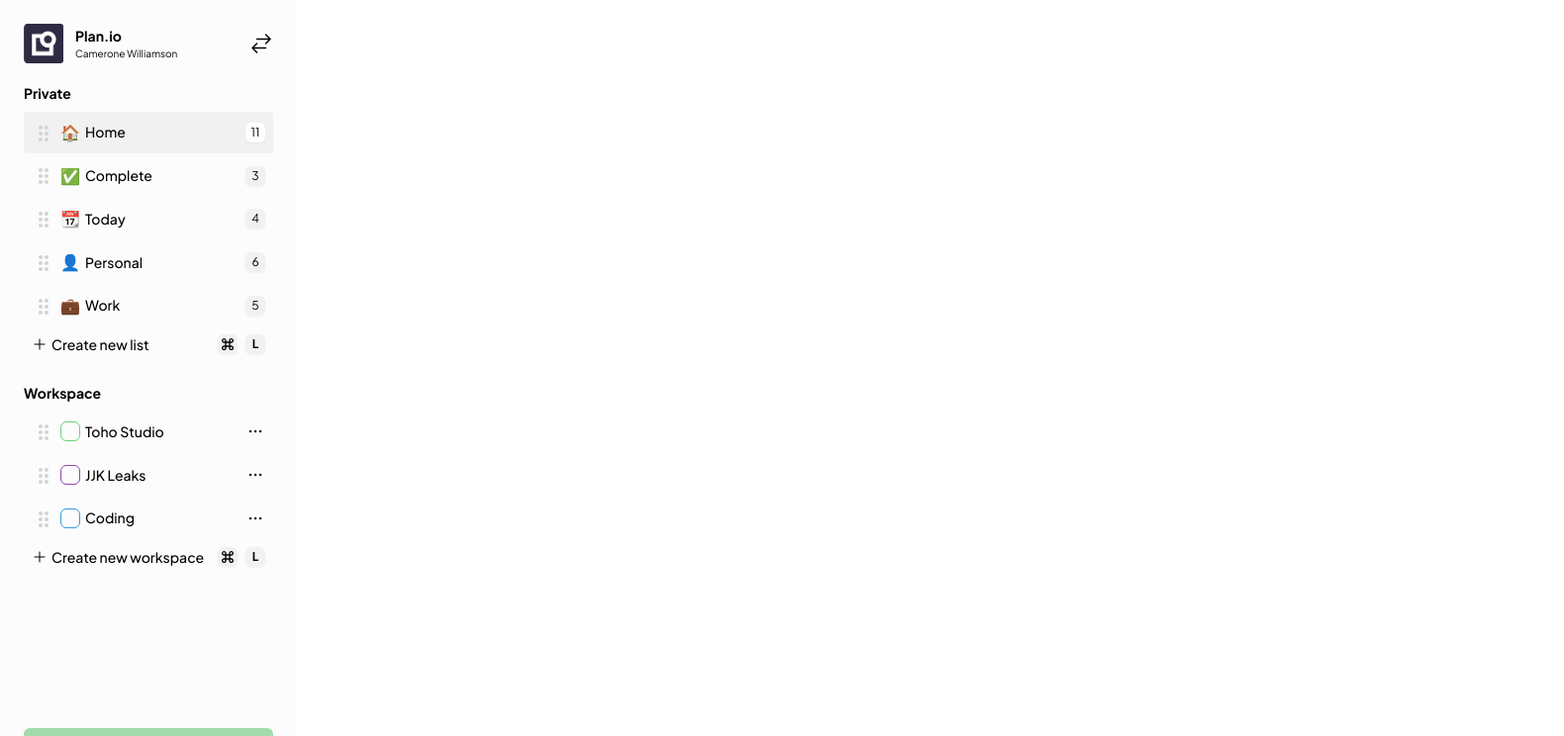
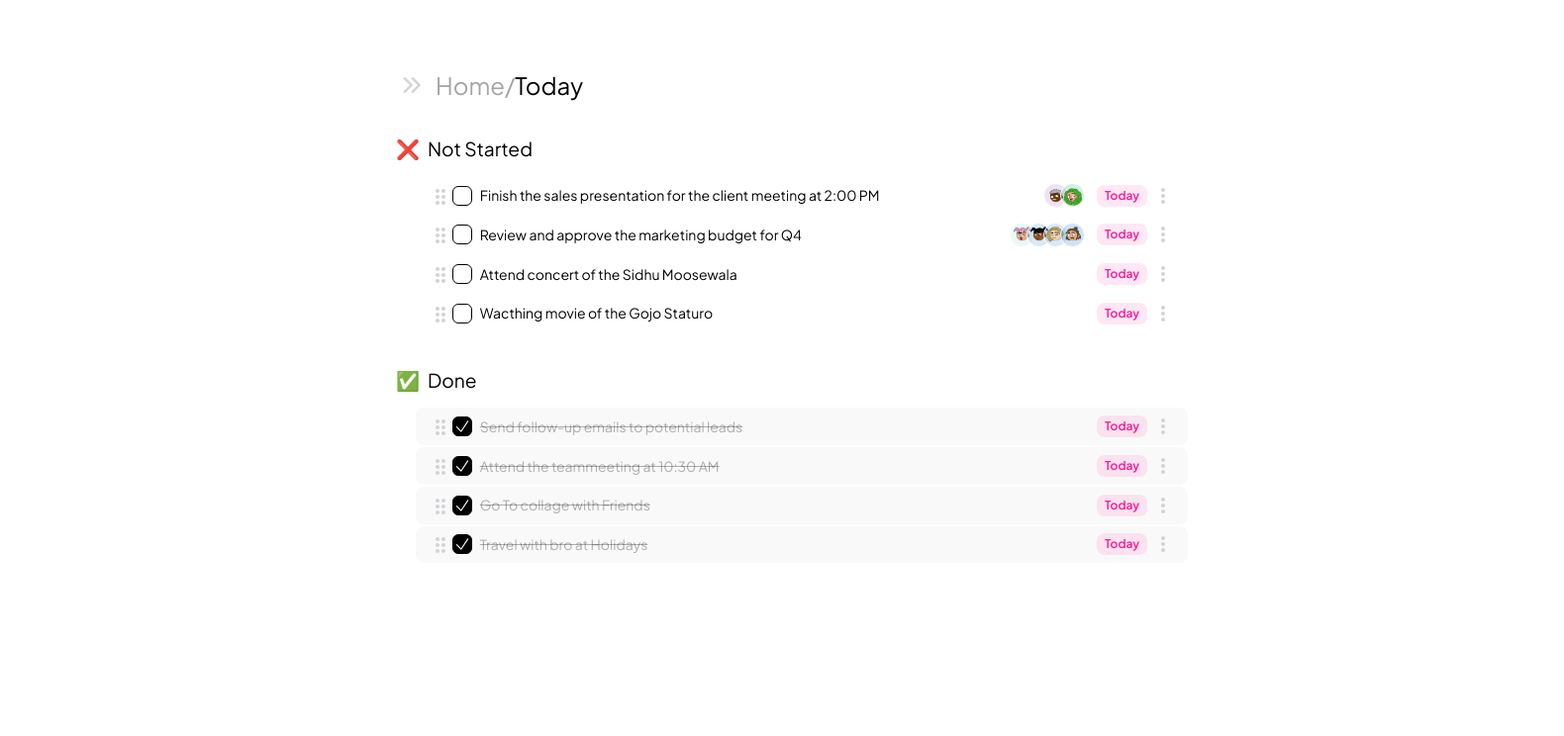
Before and after one commit to nukucode/task, a Next.js app: page /task/some in a window 1280 px wide. Shown: the top 744 px of the page at 99% size, 1580 px wide, since content can reach past the window. Built offline with nearby package versions, Linux system fonts and the light colour scheme.

Commit message:
🎨 improve structure

```diff
--- a/src/app/layout.js
+++ b/src/app/layout.js
@@ -1,6 +1,7 @@
 import "./globals.css";
 import { Plus_Jakarta_Sans } from "@next/font/google";
 import { Providers } from "./Providers";
+import { AppLayout } from "@/components/AppLayout";
 
 export const metadata = {
   title: "Plan.io",
@@ -42,7 +43,9 @@ export default function RootLayout({ children }) {
   return (
     <Providers>
       <html lang="en" className={`${PlusJakartaSans.variable} font-sans`}>
-        <body>{children}</body>
+        <body>
+          <AppLayout>{children}</AppLayout>
+        </body>
       </html>
     </Providers>
   );
--- a/src/app/page.js
+++ b/src/app/page.js
@@ -1,17 +1,9 @@
 import { Home } from "@/components/Home";
 import { Sidebar } from "@/components/Sidebar";
 import { Modal } from "@/components/Modal";
-import { Welcome } from "@/components/Welcome";
 
-function page({ searchParams }) {
-
-  return (
-    <div className="flex bg-white">
-      <Sidebar />
-      <Home />
-       <Modal />
-    </div>
-  );
+function page() {
+  return <Home />;
 }
 
 export default page;
--- a/src/app/task/[slug]/page.jsx
+++ b/src/app/task/[slug]/page.jsx
@@ -1,25 +1,70 @@
 "use client";
 
 import { Header } from "@/components/Header";
-import { Sidebar } from "@/components/Sidebar";
 import { ChevronDoubleRightIcon } from "@heroicons/react/20/solid";
 import React from "react";
+import { tasksData as tasks } from "../../../../data/data";
+import { useRouter } from "next/navigation";
+import { Task } from "@/components/Task";
 import { useSelector } from "react-redux";
 
 function page() {
   // eslint-disable-next-line react-hooks/rules-of-hooks
+  const router = useRouter();
+  // eslint-disable-next-line react-hooks/rules-of-hooks
   const { menu } = useSelector((state) => state.button);
+
+  const TaskContainer = ({ icon, title, type }) => {
+    return (
+      <div>
+        <h3 className="font-plusSans text-[1.2rem]">
+          <span className="mr-2">{icon}</span>
+          {title}
+        </h3>
+        <div className={`py-3 md:pl-5 transition-all duration-200 ease-in-out`}>
+          {React.Children.toArray(
+            tasks
+              .filter((task, i) => task.status === type)
+              .map((task, i) => (
+                <Task
+                  id={task.id}
+                  task={task.title}
+                  status={task.status}
+                  assign={task.assign}
+                />
+              ))
+          )}
+        </div>
+      </div>
+    );
+  };
   return (
-
-      <div
-        className={`overflow-auto z-[1] w-full p-5 lg:pr-[5rem] transition-padding duration-200 ease-in-out ${
-          menu ? "lg:ml-[300px]" : "ml-0"
-        }`}
-      >
-        <Header />
-        <Sidebar />
+    <main
+      className={`relative overflow-auto z-[1] w-full py-5 px-5 lg:pr-[5rem] transition-padding duration-200 ease-in-out ${
+        menu ? "lg:ml-[300px]" : "ml-0"
+      }`}
+    >
+      <Header />
+      <div className={`lg:pl-[5rem] pt-[3rem]`}>
+        {/* Top Header */}
+        <div className="flex items-center space-x-2">
+          <button onClick={() => router.back()}>
+            <ChevronDoubleRightIcon className="h-8 text-icon cursor-pointer hover:text-black transition-colors duration-200 ease-in-out" />
+          </button>
+          <h3 className="font-plusSans text-[1.5rem] cursor-pointer">
+            <span className="text-grayText hover:text-black transition-all duration-200 ease-in-out ">
+              Home/
+            </span>
+            Today
+          </h3>
+        </div>
+        {/* Tasks */}
+        <div className="mt-[2rem] space-y-5">
+          <TaskContainer icon="❌" title={"Not Started"} type="not-started" />
+          <TaskContainer icon="✅" title={"Done"} type="done" />
+        </div>
       </div>
-
+    </main>
   );
 }
 
--- /dev/null
+++ b/src/components/AppLayout.jsx
@@ -0,0 +1,28 @@
+"use client";
+
+import React from "react";
+import { Sidebar } from "./Sidebar";
+import { TaskEditor } from "./TaskEditor";
+import { CreateTask } from "./CreateTask";
+import { Modal } from "./Modal";
+
+function AppLayout({ children }) {
+  const auth = true;
+  return (
+    <div className="flex bg-white">
+      {!auth ? (
+        <>
+          <Sidebar />
+          {children}
+          <TaskEditor />
+          <CreateTask />
+          <Modal />
+        </>
+      ) : (
+        <>{children}</>
+      )}
+    </div>
+  );
+}
+
+export { AppLayout };
--- a/src/components/CreateTask.jsx
+++ b/src/components/CreateTask.jsx
@@ -1,3 +1,5 @@
+"use client";
+
 import {
   ChevronDownIcon,
   MagnifyingGlassIcon
--- a/src/components/Header.jsx
+++ b/src/components/Header.jsx
@@ -1,3 +1,4 @@
+"use client"
 import { Squares2X2Icon, Bars3Icon } from "@heroicons/react/24/outline";
 import { useDispatch } from "react-redux";
 import { useSelector } from "react-redux";
--- a/src/components/Home.jsx
+++ b/src/components/Home.jsx
@@ -9,9 +9,7 @@ import { data } from "../../data/data";
 import { DragDropContext, Droppable, Draggable } from "@hello-pangea/dnd";
 import { useState } from "react";
 import { useSelector } from "react-redux";
-import { TaskEditor } from "./TaskEditor";
 import { selectButton } from "@/features/buttonSlice";
-import { CreateTask } from "./CreateTask";
 
 function Home() {
   const [containers, setContainers] = useState(data);
@@ -84,8 +82,7 @@ function Home() {
           )}
         </Droppable>
       </DragDropContext>
-      <CreateTask />
-      <TaskEditor />
+
     </main>
   );
 }
--- a/src/components/Task.jsx
+++ b/src/components/Task.jsx
@@ -6,31 +6,24 @@ import Image from "next/image";
 import { useDispatch } from "react-redux";
 import { useSelector } from "react-redux";
 import { selectButton, toggleTaskEditor } from "@/features/buttonSlice";
+import { colors } from "../../data/data";
 
-function Task({ task, isCompleted, date, assign }) {
-  const [isDone, setIsDone] = useState(isCompleted);
-
+function Task({ task, status, date, assign }) {
+  const [isDone, setIsDone] = useState(status === "done");
   const dispatch = useDispatch();
   const { taskEditor } = useSelector(selectButton);
 
-  let randomColors = [
-    "#E01F16",
-    "#E09216",
-    "#00958A",
-    "#8391a1",
-    "#4B68B8",
-    "#B8994B"
-  ];
-
   // choose a randomColor function
   const randomColor = () => {
-    return randomColors[Math.floor(Math.random() * randomColors.length)];
+    return colors[Math.floor(Math.random() * colors.length)];
   };
+
+  console.log('✊', status)
 
   return (
     <div
       className={`flex justify-between items-center py-[6px] px-[0.8rem] transition-all duration-200 ease-in-out hover:bg-active rounded-lg ${
-        isCompleted && "bg-[#f9f9f9]"
+        status == "done" && "bg-[#f9f9f9]"
       } my-[2px]`}
     >
       <div className="flex items-center">
@@ -51,7 +44,7 @@ function Task({ task, isCompleted, date, assign }) {
         </button>
         <p
           className={`font-plusSans pl-2 text-[14px] ${
-            isCompleted && "line-through text-[#000000]/30"
+            status == "done" && "line-through text-[#000000]/30"
           }`}
         >
           {task}
--- a/src/components/TaskContainer.jsx
+++ b/src/components/TaskContainer.jsx
@@ -52,7 +52,7 @@ function TaskContainer({ title, taskCount, icon, tasks }) {
             tasks.map((task, i) => (
               <Task
                 task={task.title}
-                isCompleted={task.isCompleted}
+                status={task.status}
                 assign={task.assign}
               />
             ))
--- a/src/components/TaskEditor.jsx
+++ b/src/components/TaskEditor.jsx
@@ -1,3 +1,5 @@
+"use client";
+
 import { ChevronDoubleRightIcon, XMarkIcon } from "@heroicons/react/24/outline";
 import { selectButton, toggleTaskEditor } from "@/features/buttonSlice";
 import { useDispatch } from "react-redux";
```
